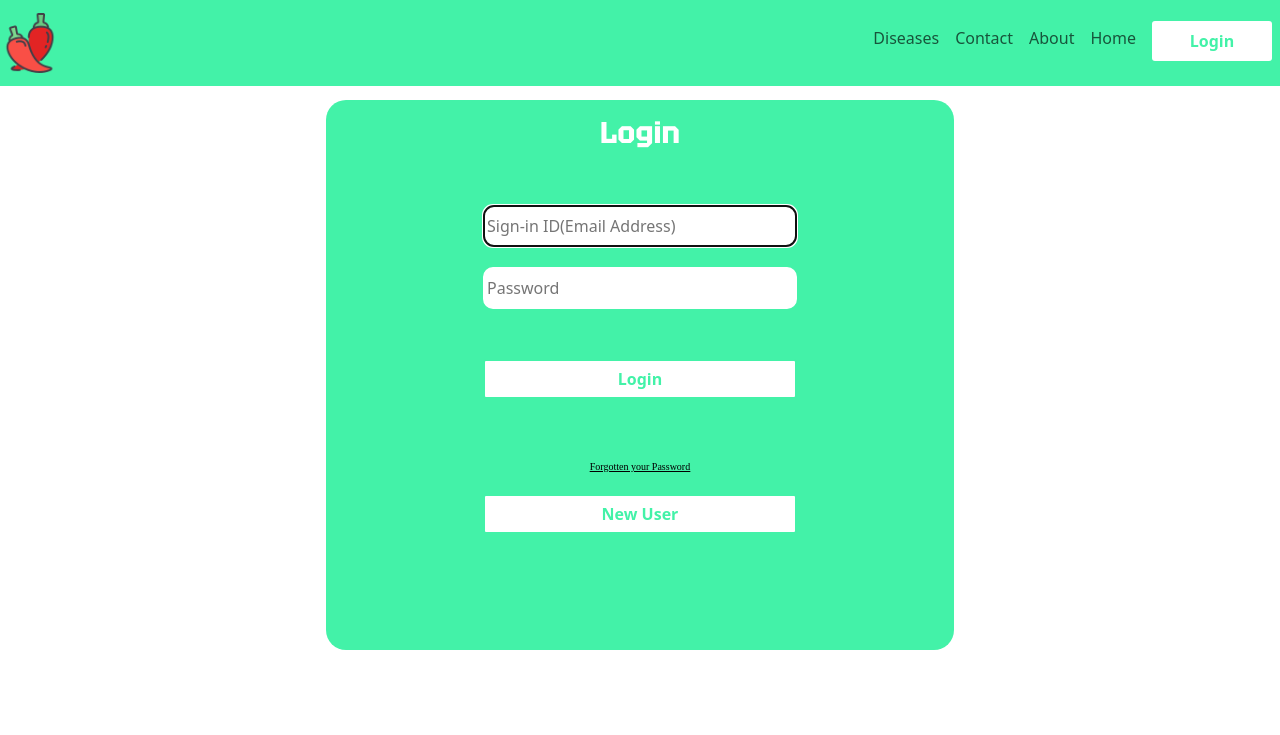
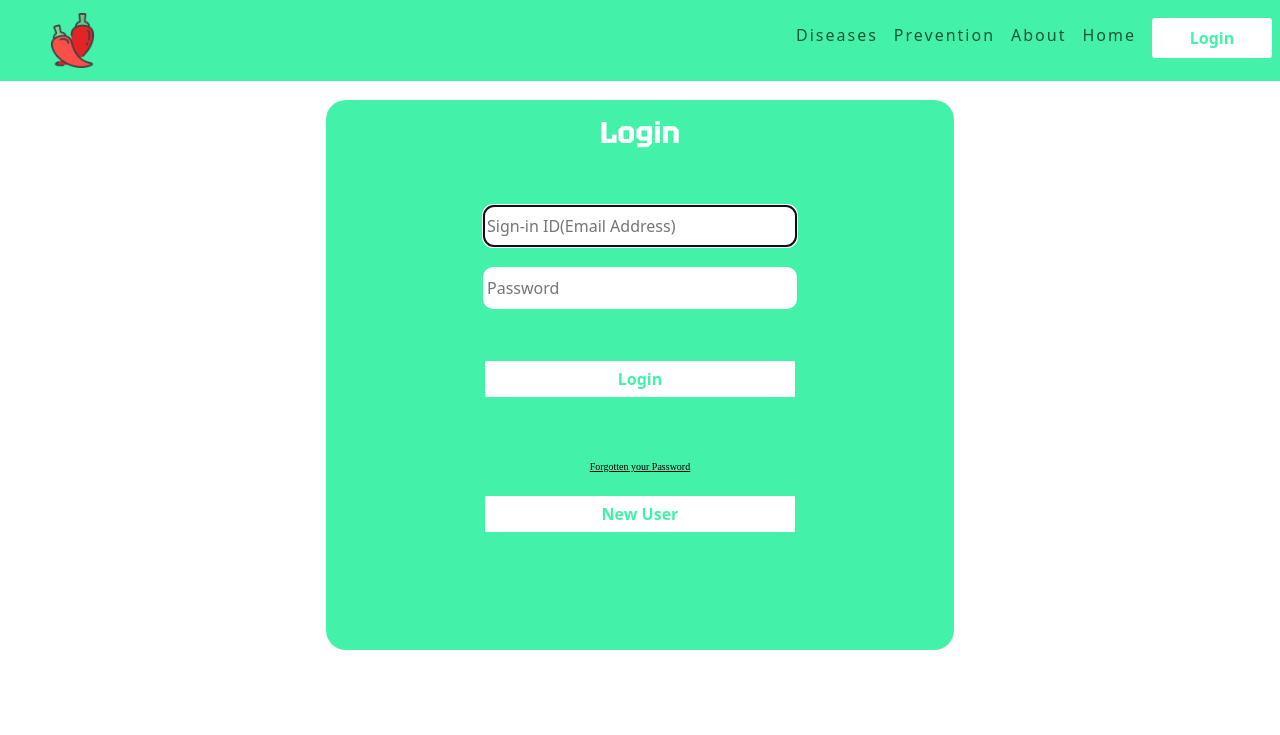
Before and after one commit to SravanLinga786/Major-Project-Website, a plain HTML site: page Login.html in a window 1280 px wide. Shown: the top 735 px of the page. Drawn offline with nearby package versions, Linux system fonts and the light colour scheme.

Commit message:
diseases

```diff
--- a/Login.html
+++ b/Login.html
@@ -78,25 +78,25 @@
         <div class="container-fluid">
 
           <div class="row">
-                <div class="col-lg-12 g-0">
+            <div class="col-lg-12 g-0" style="letter-spacing: 2px">
             <nav class="navbar fixed-top navbar-expand-lg text-center" style="background-color: #43F2A8;">
-                     <a href="#" class="navbar-brand">
-                        <img src="chilli.png" width="60px" height="60px" class="header-img">
+                 <a href="index.html" class="navbar-brand">
+                    <img src="chilli.png" width="55px" height="55px" style="margin: 0px 45px;">
                  </a>
                  <button class="navbar-toggler"  data-bs-toggle="collapse" data-bs-target="#abcd" >
             <span class="navbar-toggler-icon"></span></button>
                 <div class="collapse navbar-collapse margin" id="abcd">
                 <ul class="navbar-nav ms-auto">
-                      <li class="nav-item"><a href="#" class="nav-link"> Diseases </a>
+                  <li class="nav-item"><a href="diseases.html" class="nav-link"> Diseases </a>
                   </li>
 
-                      <li class="nav-item"><a href="#" target="new" class="nav-link "> Contact </a>
+                  <li class="nav-item"><a href="Prevention.html" target="new" class="nav-link "> Prevention </a>
                   </li>
 
                   <li class="nav-item"><a href="#" target="new" class="nav-link"> About </a>
                   </li>
 
-                      <li class="nav-item"><a href="#" target="new" class="nav-link"> Home </a>
+                  <li class="nav-item"><a href="index.html" target="new" class="nav-link"> Home </a>
                   </li>
                 <li class="nav-item">
                     <a href="Login.html" target="new" class="nav-link"> <button type="button" class="but2">Login</button></a>
```
Also changed, not shown: Prevention.html (+1 -1 lines), index.html (+1 -1 lines). Lines whose indentation alone changed are shown as unchanged.
